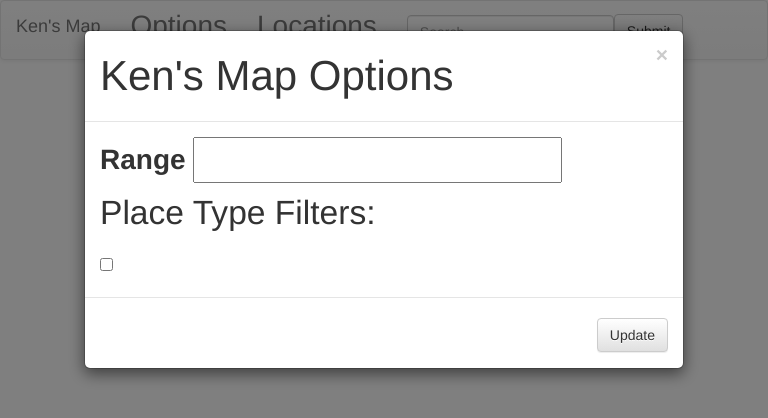
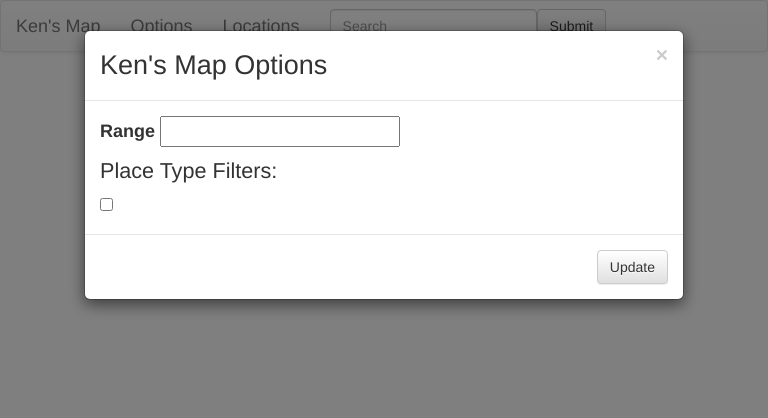
Before and after one commit to ngken84/frontend-nanodegree-neighborhood-map, a plain HTML site: page dist/index.html in a window 768 px wide. Both pictures are taken after a click on the link "Options". Drawn offline with nearby package versions, Linux system fonts and the light colour scheme.

Commit message:
Update font sizes to be more responsive

```diff
--- a/css/style.css
+++ b/css/style.css
@@ -15,9 +15,9 @@ html, body { font-size: 14px; height: 100%; margin: 0; padding: 0; }
 .new-note-textarea { resize: none; width:100%;}
 .white-back { padding: 10px; background-color: white;}
 
-@media(max-width: 767px) {
+@media (max-width: 767px) {
 	html {
-		font-size: 24px;
+		font-size: 28px;
 	}
 
 	.modal-title {
@@ -36,8 +36,28 @@ html, body { font-size: 14px; height: 100%; margin: 0; padding: 0; }
 		font-size: 1.0rem;
 	}
 }
+@media (min-width: 768px) and (max-width: 991px) {
+	html {
+		font-size: 18px;
+	}
 
-@media(min-width: 768px) {
+	.modal-title {
+		font-size: 1.5rem;
+	}
+
+	h4 {
+		font-size: 1.2rem;
+	}
+
+	body {
+		font-size: 1em;
+	}
+
+	.gm-style .gm-style-iw {
+		font-size: 1.0rem;
+	}
+}
+@media (min-width: 992px) {
 	html {
 		font-size: 14px;
 	}
@@ -51,12 +71,11 @@ html, body { font-size: 14px; height: 100%; margin: 0; padding: 0; }
 	}
 
 	body {
-		font-size: 1.0em;
+		font-size: 1em;
 	}
 
 	.gm-style .gm-style-iw {
 		font-size: 1.0rem;
 	}
 
-
 }
--- a/dist/css/style.css
+++ b/dist/css/style.css
@@ -1 +1 @@
-#map-container,#side-panel,#side-panel-open-btn{bottom:0;position:absolute;top:0}body,html{font-size:14px;height:100%;margin:0;padding:0}#close-panel-btn,#id{margin:5px;background-color:#fff;padding:2px;border-radius:15px;border:2px solid #000}#navigation-bar{margin:0;z-index:1}#map{height:100%;margin-left:0}#map-container{right:0;padding:0}#side-panel{display:none;overflow-y:scroll}#side-panel-open-btn{background:url(img/triangle-left.png) center center no-repeat #FBFBFB;right:0;width:20px}#main{position:fixed;top:55px;bottom:0;width:100%}.inline{display:inline}.no-margin{margin:0}#side-panel-header{text-align:center;background-color:#fff;padding:10px;border-radius:10px;border:2px solid #add8e6}.loading-div{background:url(img/ajax-loader.gif) center center no-repeat;width:100%;height:100px}.note-date{font-size:10px}.new-note-textarea{resize:none;width:100%}.white-back{padding:10px;background-color:#fff}@media(max-width:767px){html{font-size:24px}.modal-title{font-size:1.5rem}h4{font-size:1.2rem}body{font-size:1em}.gm-style .gm-style-iw{font-size:1rem}}@media(min-width:768px){html{font-size:28px}.modal-title{font-size:1.5rem}h4{font-size:1.2rem}body{font-size:1em}.gm-style .gm-style-iw{font-size:1rem}}
+#map-container,#side-panel,#side-panel-open-btn{bottom:0;position:absolute;top:0}body,html{font-size:14px;height:100%;margin:0;padding:0}#close-panel-btn,#id{margin:5px;background-color:#fff;padding:2px;border-radius:15px;border:2px solid #000}#navigation-bar{margin:0;z-index:1}#map{height:100%;margin-left:0}#map-container{right:0;padding:0}#side-panel{display:none;overflow-y:scroll}#side-panel-open-btn{background:url(img/triangle-left.png) center center no-repeat #FBFBFB;right:0;width:20px}#main{position:fixed;top:55px;bottom:0;width:100%}.inline{display:inline}.no-margin{margin:0}#side-panel-header{text-align:center;background-color:#fff;padding:10px;border-radius:10px;border:2px solid #add8e6}.loading-div{background:url(img/ajax-loader.gif) center center no-repeat;width:100%;height:100px}.note-date{font-size:10px}.new-note-textarea{resize:none;width:100%}.white-back{padding:10px;background-color:#fff}@media (max-width:767px){html{font-size:28px}.modal-title{font-size:1.5rem}h4{font-size:1.2rem}body{font-size:1em}.gm-style .gm-style-iw{font-size:1rem}}@media (min-width:768px) and (max-width:991px){html{font-size:18px}.modal-title{font-size:1.5rem}h4{font-size:1.2rem}body{font-size:1em}.gm-style .gm-style-iw{font-size:1rem}}@media (min-width:992px){html{font-size:14px}.modal-title{font-size:1.5rem}h4{font-size:1.2rem}body{font-size:1em}.gm-style .gm-style-iw{font-size:1rem}}
--- a/js/MapPlace.js
+++ b/js/MapPlace.js
@@ -117,13 +117,13 @@ var MapPlace = function(googlePlace, googleMap, openModalFunction) {
 	self.createMarker = function(gMap, clickFunction) {
 		var image = {
 			url: self.placeResult.icon,
-			scaledSize: new google.maps.Size(45, 45),
+			scaledSize: new google.maps.Size(40, 40),
 			origin: new google.maps.Point(0, 0),
-			anchor: new google.maps.Point(0, 45)
+			anchor: new google.maps.Point(0, 40)
 		}
 
 		var shape = {
-			coords: [1,1,1,45,45,45,45,1],
+			coords: [1,1,1,40,40,40,40,1],
 			type: 'poly'
 		}
 
```
Also changed, not shown: dist/js/MapPlace.js (+1 -1 lines).
